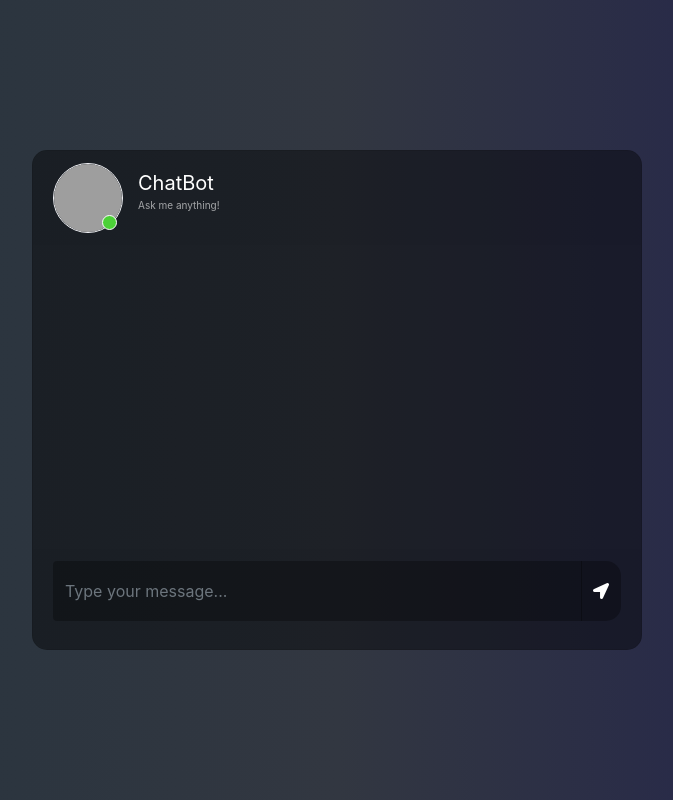
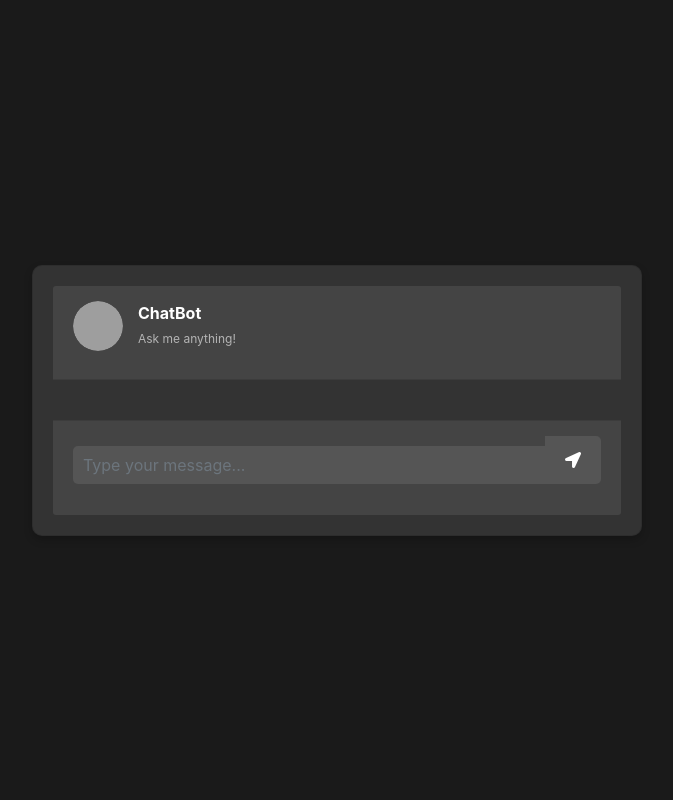
Before and after one commit to MohammedIjaj/ChatBot, a Flask app: page /chat in a window 1280 px wide. Shown: the whole page, without its empty margins (303-976 px from the left). Run offline with Flask 3, Linux system fonts and the light colour scheme; some libraries are stand-ins or nearby versions; grey boxes are pictures that could not be loaded.

Commit message:
Update style.css

```diff
--- a/ChatBot-main/ChatBot-main/static/style.css
+++ b/ChatBot-main/ChatBot-main/static/style.css
@@ -1,223 +1,200 @@
-body,html{
+body, html {
     height: 100%;
     margin: 0;
-	background: rgb(44, 47, 59);
-   background: -webkit-linear-gradient(to right, rgb(40, 59, 34), rgb(54, 60, 70), rgb(32, 32, 43));
-	background: linear-gradient(to right, rgb(38, 51, 61), rgb(50, 55, 65), rgb(33, 33, 78));
+    background-color: #1a1a1a;
 }
 
-.chat{
+.chat {
     margin-top: auto;
     margin-bottom: auto;
 }
-.card{
-	height: 500px;
-	border-radius: 15px !important;
-	background-color: rgba(0,0,0,0.4) !important;
+
+.card {
+    height: auto;
+    border-radius: 10px;
+    background-color: #333;
+    padding: 20px;
+    box-shadow: 0 4px 8px rgba(0, 0, 0, 0.2);
 }
-.contacts_body{
-	padding:  0.75rem 0 !important;
-	overflow-y: auto;
-	white-space: nowrap;
-}
-.msg_card_body{
+
+.contacts_body {
+    padding: 20px 0;
     overflow-y: auto;
 }
-.card-header{
-	border-radius: 15px 15px 0 0 !important;
-	border-bottom: 0 !important;
-}
-.card-footer{
-border-radius: 0 0 15px 15px !important;
-	border-top: 0 !important;
-}
-.container{
-	align-content: center;
-}
-.search{
-	border-radius: 15px 0 0 15px !important;
-	background-color: rgba(0,0,0,0.3) !important;
-	border:0 !important;
-	color:white !important;
-}
-.search:focus{
-	 box-shadow:none !important;
-   outline:0px !important;
-}
-.type_msg{
-	background-color: rgba(0,0,0,0.3) !important;
-	border:0 !important;
-	color:white !important;
-	height: 60px !important;
+
+.msg_card_body {
     overflow-y: auto;
 }
-	.type_msg:focus{
-	 box-shadow:none !important;
-   outline:0px !important;
+
+.card-header {
+    border-radius: 10px 10px 0 0;
+    background-color: #444;
+    color: white;
+    padding: 15px 20px;
 }
-.attach_btn{
-	border-radius: 15px 0 0 15px !important;
-	background-color: rgba(0,0,0,0.3) !important;
-	border:0 !important;
-	color: white !important;
+
+.card-footer {
+    border-radius: 0 0 10px 10px;
+    background-color: #444;
+    padding: 15px 20px;
+}
+
+.container {
+    text-align: center;
+}
+
+.search {
+    border-radius: 5px;
+    background-color: #555;
+    border: none;
+    color: white;
+    padding: 10px;
+}
+
+.search:focus {
+    outline: none;
+}
+
+.type_msg {
+    border-radius: 5px;
+    background-color: #555;
+    border: none;
+    color: white;
+    padding: 10px;
+    margin-top: 10px;
+}
+
+.type_msg:focus {
+    outline: none;
+}
+
+.attach_btn, .send_btn, .search_btn {
+    border-radius: 5px;
+    background-color: #555;
+    border: none;
+    color: white;
+    padding: 10px 20px;
     cursor: pointer;
 }
-.send_btn{
-	border-radius: 0 15px 15px 0 !important;
-	background-color: rgba(0,0,0,0.3) !important;
-	border:0 !important;
-	color: white !important;
-	cursor: pointer;
-}
-.search_btn{
-	border-radius: 0 15px 15px 0 !important;
-	background-color: rgba(0,0,0,0.3) !important;
-	border:0 !important;
-	color: white !important;
-	cursor: pointer;
-}
-.contacts{
+
+.contacts {
     list-style: none;
     padding: 0;
 }
-.contacts li{
-	width: 100% !important;
-	padding: 5px 10px;
-	margin-bottom: 15px !important;
+
+.contacts li {
+    padding: 10px 0;
+    border-bottom: 1px solid #666;
 }
-.active{
-	background-color: rgba(0,0,0,0.3);
+
+.active {
+    background-color: #666;
 }
-.user_img{
-	height: 70px;
-	width: 70px;
-	border:1.5px solid #f5f6fa;
 
+.user_img, .user_img_msg {
+    height: 50px;
+    width: 50px;
+    border-radius: 50%;
+    object-fit: cover;
 }
-.user_img_msg{
-	height: 40px;
-	width: 40px;
-	border:1.5px solid #f5f6fa;
 
+.img_cont, .img_cont_msg {
+    height: 50px;
+    width: 50px;
+    overflow: hidden;
+    border-radius: 50%;
 }
-.img_cont{
-	position: relative;
-	height: 70px;
-	width: 70px;
-}
-.img_cont_msg{
-	height: 40px;
-	width: 40px;
-}
-.online_icon{
-	position: absolute;
-	height: 15px;
-	width:15px;
+
+.online_icon {
+    height: 10px;
+    width: 10px;
     background-color: #4cd137;
     border-radius: 50%;
-	bottom: 0.2em;
-	right: 0.4em;
-	border:1.5px solid white;
+    display: inline-block;
+    margin-left: 5px;
 }
-.offline{
-	background-color: #c23616 !important;
+
+.offline {
+    background-color: #8458B3 !important;
 }
-.user_info{
-	margin-top: auto;
-	margin-bottom: auto;
+
+.user_info {
     margin-left: 15px;
 }
-.user_info span{
-	font-size: 20px;
+
+.user_info span {
+    font-size: 16px;
     color: white;
+    font-weight: bold;
 }
-.user_info p{
-	font-size: 10px;
-	color: rgba(255,255,255,0.6);
-}
-.video_cam{
-	margin-left: 50px;
+
+.user_info p {
+    font-size: 12px;
+    color: rgba(255, 255, 255, 0.6);
     margin-top: 5px;
 }
-.video_cam span{
-	color: white;
-	font-size: 20px;
-	cursor: pointer;
-	margin-right: 20px;
-}
-.msg_cotainer{
-	margin-top: auto;
-	margin-bottom: auto;
-	margin-left: 10px;
-	border-radius: 25px;
-	background-color: rgb(82, 172, 255);
+
+.msg_cotainer {
+    border-radius: 10px;
+    background-color: #666;
     padding: 10px;
     position: relative;
+    margin-bottom: 10px;
 }
-.msg_cotainer_send{
-	margin-top: auto;
-	margin-bottom: auto;
-	margin-right: 10px;
-	border-radius: 25px;
-	background-color: #58cc71;
+
+.msg_cotainer_send {
+    border-radius: 10px;
+    background-color: #4cd137;
     padding: 10px;
     position: relative;
+    margin-bottom: 10px;
 }
-.msg_time{
+
+.msg_time, .msg_time_send {
     position: absolute;
-	left: 0;
     bottom: -15px;
-	color: rgba(255,255,255,0.5);
     font-size: 10px;
+    color: rgba(255, 255, 255, 0.5);
 }
-.msg_time_send{
-	position: absolute;
-	right:0;
-	bottom: -15px;
-	color: rgba(255,255,255,0.5);
-	font-size: 10px;
+
+.msg_head {
+    display: flex;
+    justify-content: space-between;
+    align-items: center;
 }
-.msg_head{
-	position: relative;
-}
-#action_menu_btn{
-	position: absolute;
-	right: 10px;
-	top: 10px;
+
+#action_menu_btn {
     color: white;
     cursor: pointer;
     font-size: 20px;
 }
-.action_menu{
-	z-index: 1;
+
+.action_menu {
     position: absolute;
     padding: 15px 0;
-	background-color: rgba(0,0,0,0.5);
+    background-color: rgba(0, 0, 0, 0.8);
     color: white;
-	border-radius: 15px;
-	top: 30px;
-	right: 15px;
+    border-radius: 10px;
     display: none;
 }
-.action_menu ul{
+
+.action_menu ul {
     list-style: none;
     padding: 0;
     margin: 0;
 }
-.action_menu ul li{
-	width: 100%;
+
+.action_menu ul li {
     padding: 10px 15px;
-	margin-bottom: 5px;
+    cursor: pointer;
 }
-.action_menu ul li i{
-	padding-right: 10px;
+
+.action_menu ul li:hover {
+    background-color: rgba(255, 255, 255, 0.1);
 }
-.action_menu ul li:hover{
-	cursor: pointer;
-	background-color: rgba(0,0,0,0.2);
-}
-@media(max-width: 576px){
-	.contacts_card{
+
+@media (max-width: 576px) {
+    .contacts_card {
         margin-bottom: 15px !important;
     }
 }
```
Lines whose indentation alone changed are shown as unchanged.
